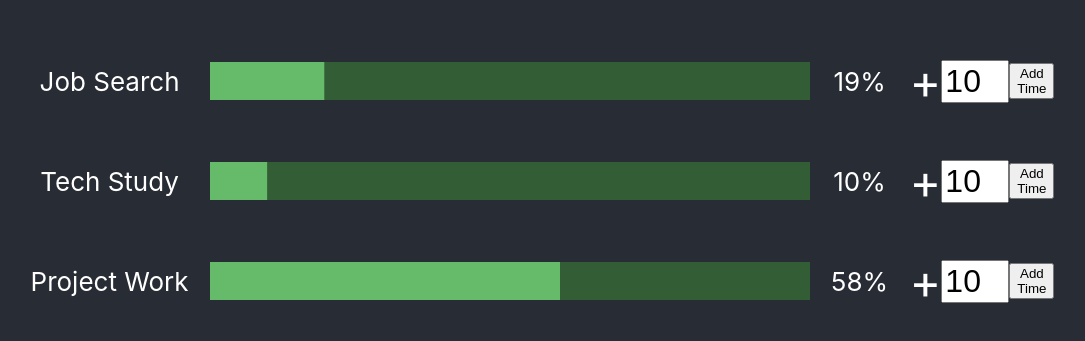
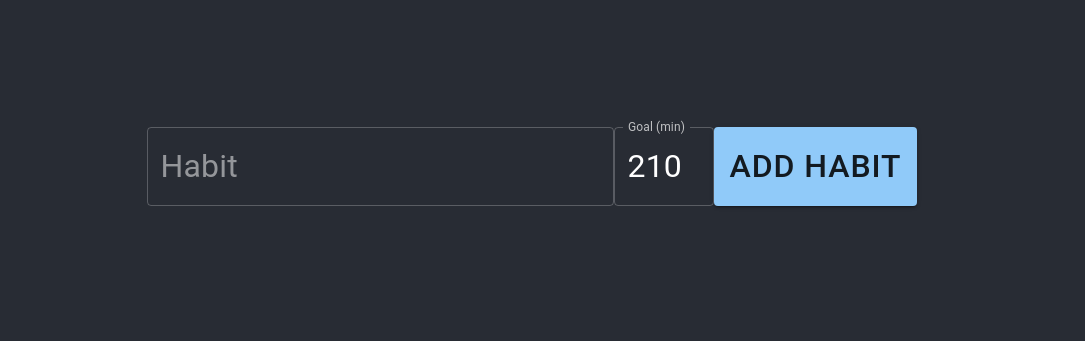
Before and after one commit to ElderlyC/Task-Stacker, a React (Create React App) app: page / in a window 1280 px wide. Shown: the part 219-560 px from the top of the page, without its empty margins (108-1193 px from the left). Built offline with nearby package versions, Linux system fonts and the light colour scheme.

Commit message:
adding/saving spent time

```diff
--- a/src/Components/WeeklyProgress.tsx
+++ b/src/Components/WeeklyProgress.tsx
@@ -1,18 +1,77 @@
-import { LinearProgress } from "@mui/material";
+import { FormEventHandler, useState, useEffect } from "react";
+import { LinearProgress, TextField, Button } from "@mui/material";
 // keep track of the amount of time spent on each habit
 // array of habit, time, goalTime saved locally
 // work towards a weekly goal
 // fill the tube with green when adding time
 
+type HabitTime = { habit: string; spentTime: string; goalTime: string };
+type AddingTime = { [key: string]: number };
 const WeeklyProgress = () => {
-  const habitTime = [
-    { habit: "Job Search", spentTime: 40, goalTime: 210 },
-    { habit: "Tech Study", spentTime: 20, goalTime: 210 },
-    { habit: "Project Work", spentTime: 210, goalTime: 360 },
-  ];
+  const storedHabits = localStorage.getItem("habitTimes");
+  const [habitTimes, setHabitTimes] = useState(
+    storedHabits ? JSON.parse(storedHabits) : []
+  );
+  const [habitName, setHabitName] = useState("");
+  const [goalTime, setGoalTime] = useState(210);
+
+  const [valueToAdd, setValueToAdd] = useState<AddingTime>(
+    Object.fromEntries(habitTimes.map((habit: HabitTime) => [habit.habit, 10]))
+  );
+
+  const handleAddHabit: FormEventHandler = (event) => {
+    event.preventDefault();
+    setHabitTimes((prev: HabitTime[]) => [
+      ...prev,
+      { habit: habitName, spentTime: "0", goalTime },
+    ]);
+    setHabitName("");
+    setGoalTime(210);
+    setValueToAdd((prev: AddingTime) => ({ ...prev, [habitName]: 10 }));
+  };
+
+  const handleAddTime = (habit: HabitTime, valueToAdd: AddingTime) => {
+    const updatedHabitTimes = habitTimes.map((item: HabitTime) =>
+      item.habit === habit.habit
+        ? {
+            ...item,
+            spentTime: String(+item.spentTime + valueToAdd[habit.habit]),
+          }
+        : item
+    );
+    setHabitTimes(updatedHabitTimes);
+  };
+
+  useEffect(() => {
+    localStorage.setItem("habitTimes", JSON.stringify(habitTimes));
+  }, [habitTimes]);
+
   return (
     <div>
-      {habitTime.map((habit) => (
+      <form
+        onSubmit={handleAddHabit}
+        style={{ display: "flex", marginBottom: "30px" }}
+      >
+        <TextField
+          placeholder="Habit"
+          inputProps={{ style: { fontSize: "2rem" } }}
+          required
+          value={habitName}
+          onChange={(e) => setHabitName(e.target.value)}
+        />
+        <TextField
+          inputProps={{ style: { fontSize: "2rem" } }}
+          sx={{ width: "100px" }}
+          type="number"
+          label="Goal (min)"
+          value={goalTime}
+          onChange={(e) => setGoalTime(+e.target.value)}
+        />
+        <Button sx={{ fontSize: "2rem" }} variant="contained" type="submit">
+          Add Habit
+        </Button>
+      </form>
+      {habitTimes.map((habit: HabitTime) => (
         <div key={habit.habit}>
           <div
             style={{
@@ -28,35 +87,48 @@ const WeeklyProgress = () => {
             <LinearProgress
               color="success"
               variant="determinate"
-              value={(habit.spentTime / habit.goalTime) * 100}
+              value={(+habit.spentTime / +habit.goalTime) * 100}
               sx={{ height: "38px", minWidth: "100%" }}
             />
             <span style={{ minWidth: "100px" }}>{`${(
-              (habit.spentTime / habit.goalTime) *
+              (+habit.spentTime / +habit.goalTime) *
               100
             ).toFixed()}%`}</span>
             <div
               style={{
                 display: "flex",
-                fontSize: "1rem",
                 alignItems: "center",
                 justifyContent: "center",
+                marginLeft: "20px",
               }}
             >
               <span
                 style={{
+                  display: "flex",
                   fontSize: "3rem",
-                  verticalAlign: "center",
                 }}
               >
                 +
+                <TextField
+                  type="number"
+                  inputProps={{ style: { fontSize: "1.5rem" } }}
+                  sx={{ width: "100px" }}
+                  onChange={(e) =>
+                    setValueToAdd((prev: AddingTime) => ({
+                      ...prev,
+                      [habit.habit]: +e.target.value,
+                    }))
+                  }
+                  value={valueToAdd[habit.habit]}
+                />
               </span>
-              <input
-                type="number"
-                style={{ width: "60px", fontSize: "2rem" }}
-                defaultValue={10}
-              />
-              <button>Add Time</button>
+              <Button
+                sx={{ fontSize: "1rem", fontWeight: "800" }}
+                variant="contained"
+                onClick={() => handleAddTime(habit, valueToAdd)}
+              >
+                Add Time
+              </Button>
             </div>
           </div>
         </div>
```
